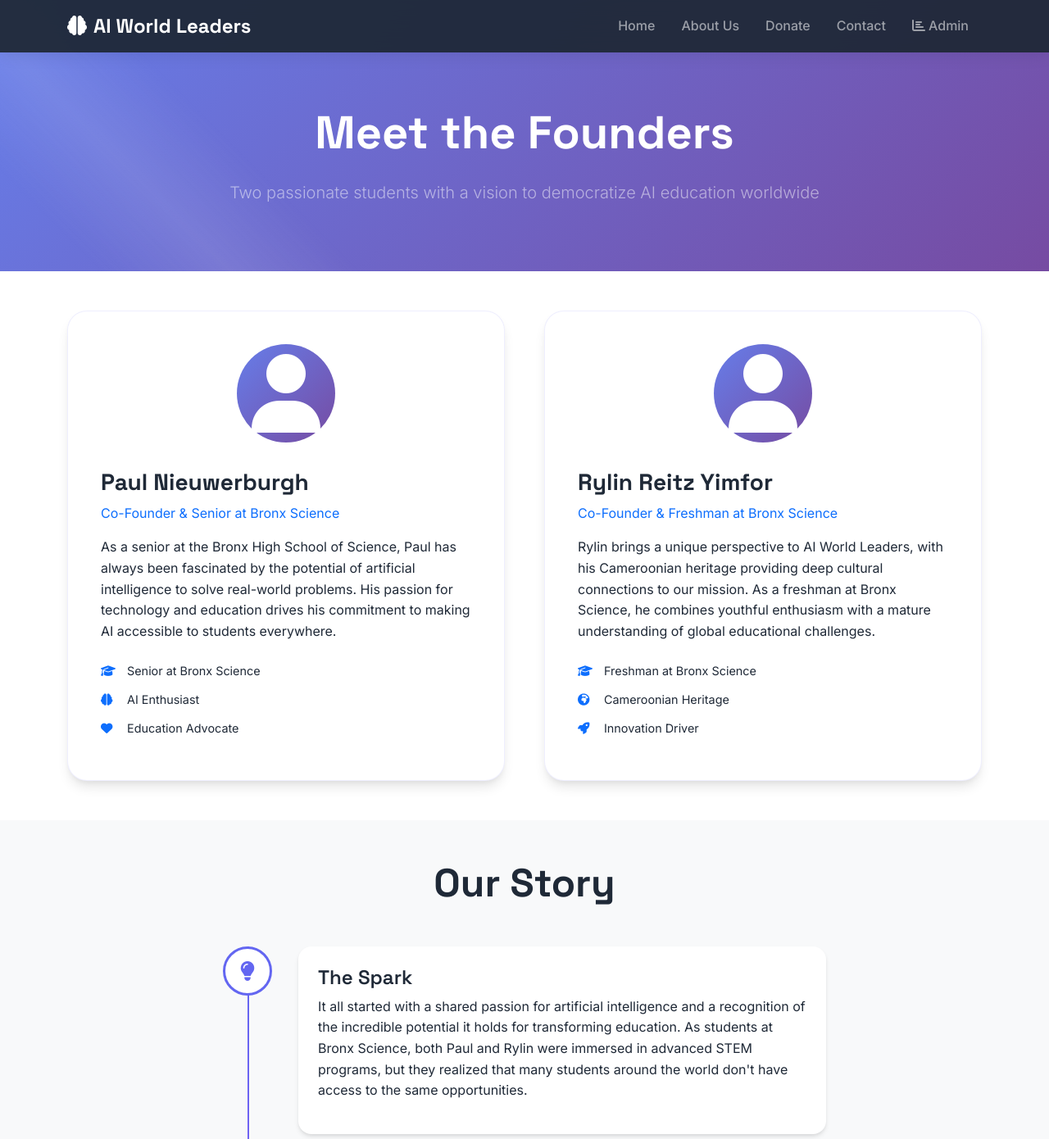
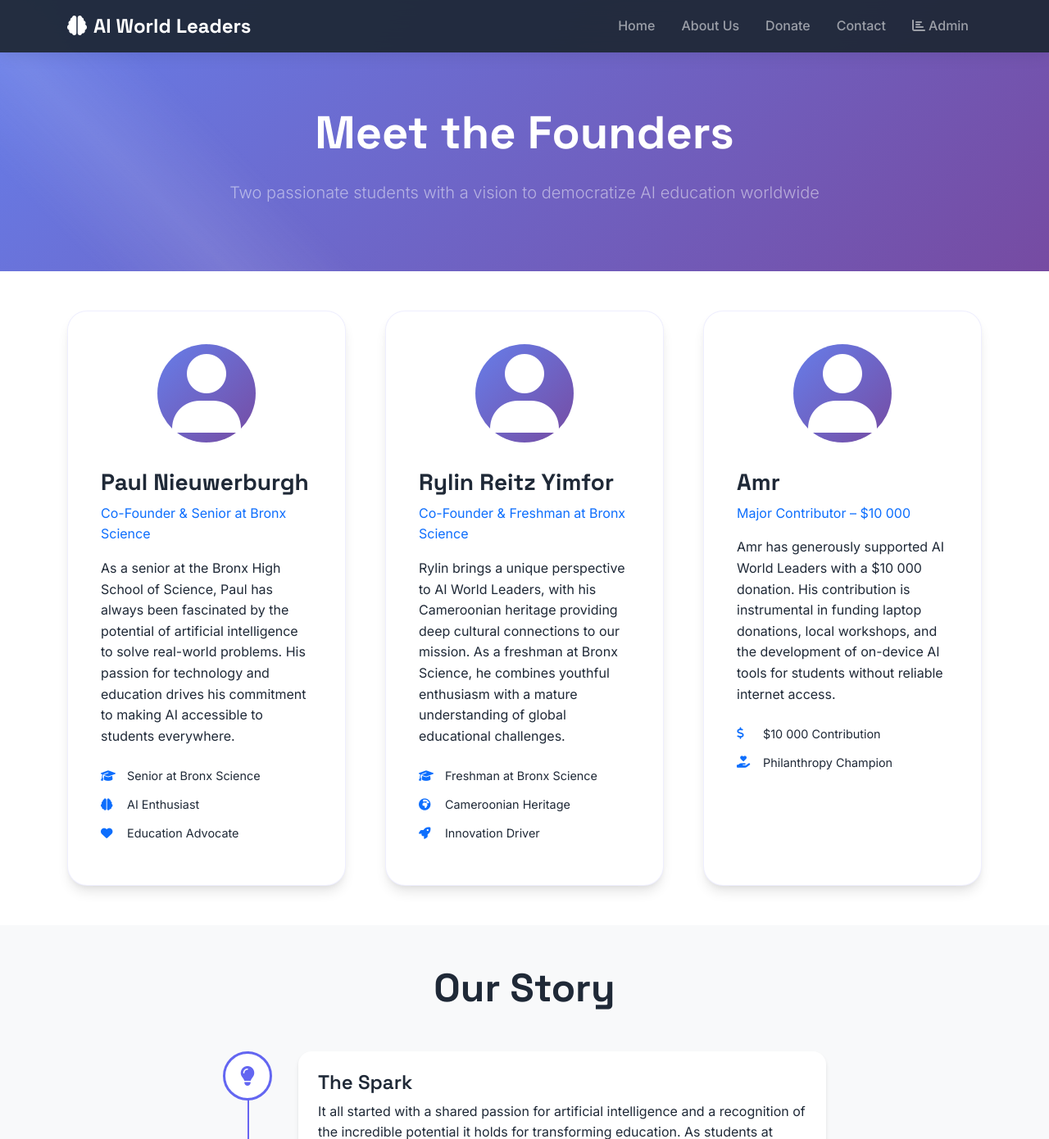
Before and after one commit to paulcode123/ai-world-leaders, a Flask app: page /about in a window 1280 px wide. Shown: the top 1390 px of the page at 82% size. Run offline with Flask 3, Linux system fonts and the light colour scheme.

Commit message:
Update about.html

```diff
--- a/templates/about.html
+++ b/templates/about.html
@@ -15,12 +15,12 @@
     </div>
 </section>
 
-<!-- Founders Section -->
+<!-- Founders & Contributors Section -->
 <section class="py-5">
     <div class="container">
         <div class="row g-5">
             <!-- Paul's Profile -->
-            <div class="col-lg-6">
+            <div class="col-lg-4">
                 <div class="founder-card h-100">
                     <div class="founder-avatar">
                         <div class="avatar-placeholder">
@@ -52,7 +52,7 @@
             </div>
 
             <!-- Rylin's Profile -->
-            <div class="col-lg-6">
+            <div class="col-lg-4">
                 <div class="founder-card h-100">
                     <div class="founder-avatar">
                         <div class="avatar-placeholder">
@@ -77,6 +77,34 @@
                             <div class="stat">
                                 <i class="fas fa-rocket text-primary"></i>
                                 <span>Innovation Driver</span>
+                            </div>
+                        </div>
+                    </div>
+                </div>
+            </div>
+
+            <!-- Amr's Profile -->
+            <div class="col-lg-4">
+                <div class="founder-card h-100">
+                    <div class="founder-avatar">
+                        <div class="avatar-placeholder">
+                            <i class="fas fa-user fa-3x"></i>
+                        </div>
+                    </div>
+                    <div class="founder-info">
+                        <h3 class="fw-bold mb-2">Amr</h3>
+                        <p class="text-primary mb-3">Major Contributor – $10 000</p>
+                        <p class="mb-4">
+                            Amr has generously supported AI World Leaders with a $10 000 donation. His contribution is instrumental in funding laptop donations, local workshops, and the development of on-device AI tools for students without reliable internet access.
+                        </p>
+                        <div class="founder-stats">
+                            <div class="stat">
+                                <i class="fas fa-dollar-sign text-primary"></i>
+                                <span>$10 000 Contribution</span>
+                            </div>
+                            <div class="stat">
+                                <i class="fas fa-hand-holding-heart text-primary"></i>
+                                <span>Philanthropy Champion</span>
                             </div>
                         </div>
                     </div>
```
